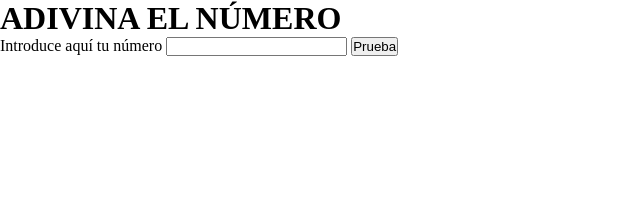
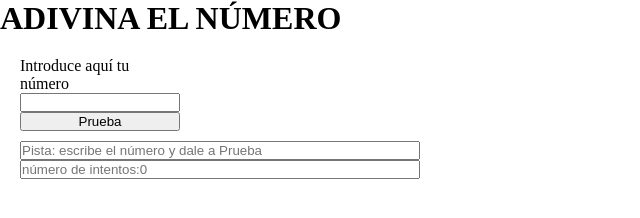
Before and after one commit to Tania-nad/Evaluacion-intermedia2, a plain HTML site: page index.html in a window 1280 px wide. Shown: the whole page, without its empty margins (0-640 px from the left). Drawn offline with Linux system fonts and the light colour scheme.

Commit message:
pasos en humano

```diff
--- a/css/styles.css
+++ b/css/styles.css
@@ -0,0 +1,13 @@
+.form{
+    display: flex;
+    flex-direction: column;
+    padding: 20px;
+    width: 200px;
+}
+.bottom{
+    display: flex;
+    flex-direction: column;
+    width: 400px;
+    margin-top: 10px;
+
+}
--- a/index.html
+++ b/index.html
@@ -12,12 +12,18 @@
   <h1>ADIVINA EL NÚMERO</h1>
 
 
-  <form action="">
+  <form class="form" action="">
 
     <label for="number">Introduce aquí tu número</label>
-    <input id="number" type="number">
+    <input id="number" type="text">
     <button type="submit">Prueba</button>
-    <label for="pista"></label>
+    <div class="bottom">
+      <label for="pista"></label>
+      <input id="pista" type="text" placeholder="Pista: escribe el número y dale a Prueba">
+      <label for="tries"></label>
+      <input type="text" placeholder="número de intentos:0">
+    </div>
+
 
 
   </form>
```
Also changed, not shown: js/main.js (+25 -0 lines).
